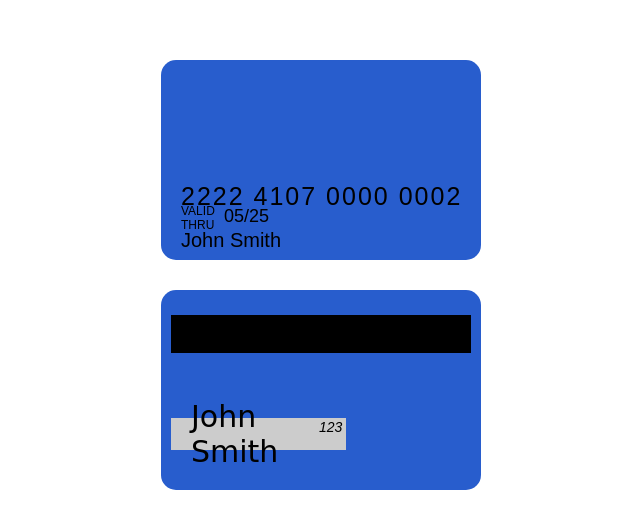
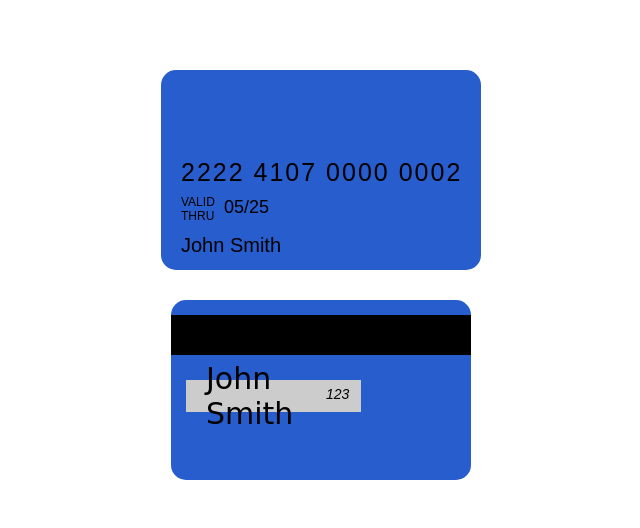
Before and after one commit to Szpytowski/credit-card-css-selectors, a plain HTML site: page index.html in a window 1280 px wide. Shown: the part 118-646 px from the top of the page, without its empty margins (319-959 px from the left). Drawn offline with Linux system fonts and the light colour scheme; a web font is replaced by a local one.

Commit message:
implemented changes to the code

```diff
--- a/css/style.css
+++ b/css/style.css
@@ -26,6 +26,7 @@ body {
     letter-spacing: 2px;
     margin-left: 10px;
     height: 2vh;
+    margin-bottom: 15px;
 }
 
 .credit-card-front .information-wrapper {
@@ -51,15 +52,15 @@ body {
 .credit-card-front .name {
     font-size: 20px;
     height: 2vh;
-    margin-bottom: 5px;
-    margin-top: 3px;
+    margin-bottom: 10px;
+    margin-top: 17px;
     margin-left: 10px;
 }
 
 .credit-card-back {
     display: flex;
     justify-content: flex-start;
-    padding: 10px;
+    padding: 0px;
     width: 300px;
     height: 180px;
     border-radius: 15px;
@@ -89,7 +90,8 @@ body {
     font-weight: 400;
     font-style: normal;
     font-size:30px;
-    margin-top: 65px;
+    margin-top: 25px;
+    margin-left: 15px;
     width: 45%;
     height: 22px;
 }
@@ -97,8 +99,8 @@ body {
 .credit-card-back .information-wrapper p.number {
     font-size: 14px;
     font-style: italic;
-    margin-bottom: 0;
-    position: absolute;
-    margin-left: 148px ;
-    margin-top: 20px;
+    margin-bottom: 10px;
+    position: absolute; /* how should i position it in the other container?*/
+    margin-left: 155px ;
+    margin-top: 0px;
 }
```
